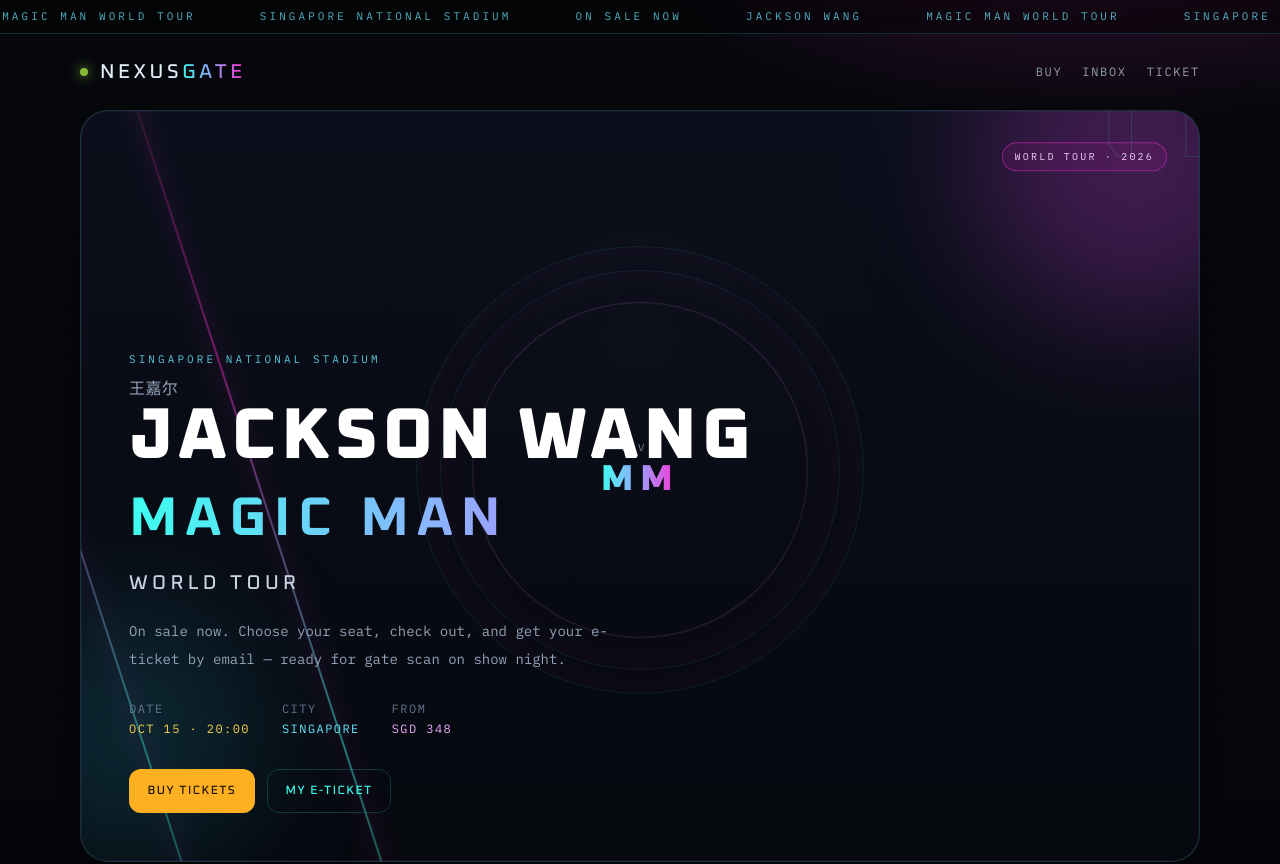
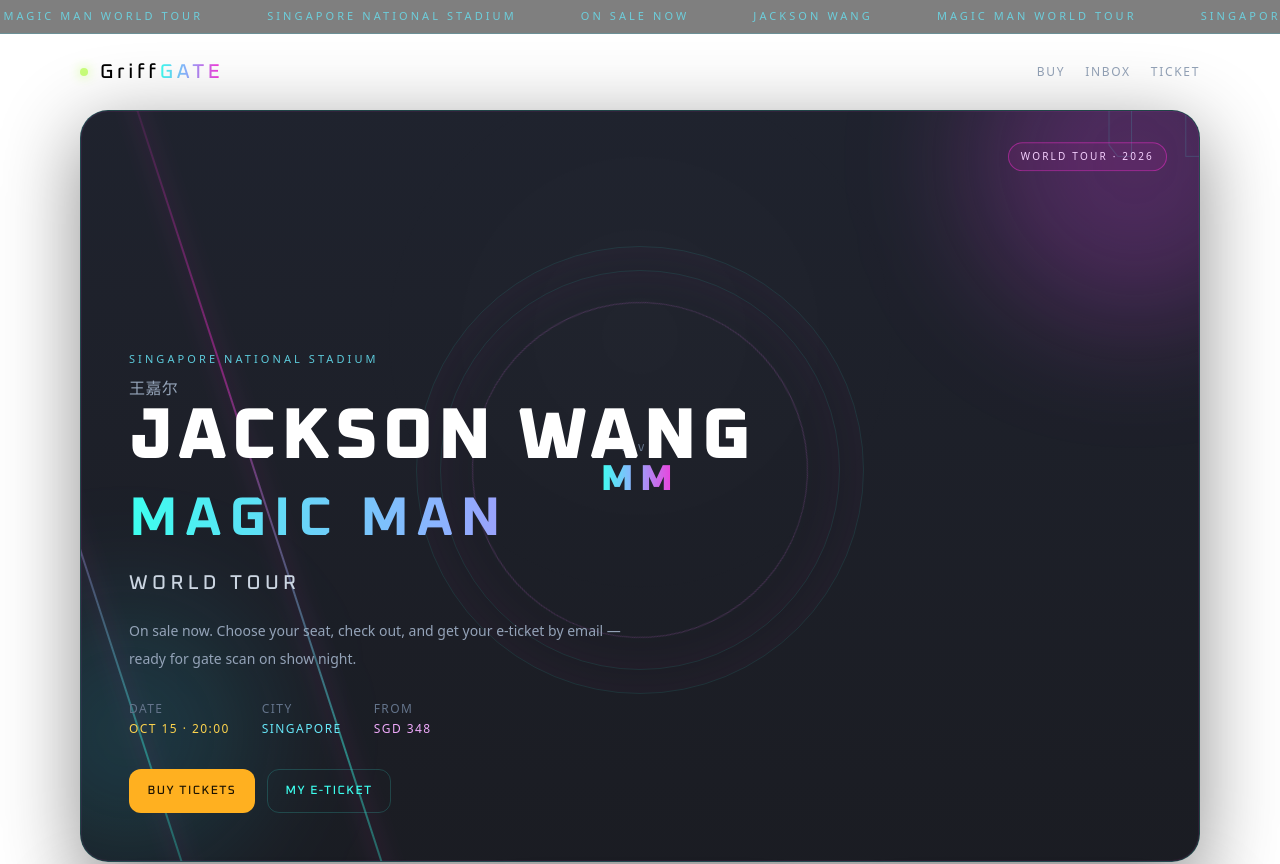
Before and after one commit to suppergriff/Ticketing-demo, a website: page public/index.html in a window 1280 px wide. Shown: the top 864 px of the page. Drawn offline with nearby package versions, Linux system fonts and the light colour scheme.

Commit message:
修改index首页

```diff
--- a/public/index.html
+++ b/public/index.html
@@ -5,14 +5,14 @@
   <meta name="viewport" content="width=device-width, initial-scale=1, viewport-fit=cover" />
   <meta name="theme-color" content="#05060a" />
   <meta name="apple-mobile-web-app-capable" content="yes" />
-  <title>NEXUS GATE · Jackson Wang MAGIC MAN</title>
+  <title>Griff GATE · Jackson Wang MAGIC MAN</title>
   <script src="https://cdn.tailwindcss.com"></script>
   <link rel="preconnect" href="https://fonts.googleapis.com" />
   <link rel="preconnect" href="https://fonts.gstatic.com" crossorigin />
   <link href="https://fonts.googleapis.com/css2?family=IBM+Plex+Mono:wght@400;600&family=Noto+Sans+SC:wght@700;900&family=Oxanium:wght@500;700;800&display=swap" rel="stylesheet" />
   <link rel="stylesheet" href="/theme.css" />
 </head>
-<body class="nexus">
+<body class="Griff">
   <div class="overflow-hidden border-b border-cyan-400/20 bg-black/50 pt-[var(--safe-top)]">
     <div class="marquee-track text-[10px] sm:text-[11px] tracking-[0.28em] uppercase text-cyan-300/75 py-2">
       <span class="px-6 sm:px-8">JACKSON WANG</span>
@@ -29,7 +29,7 @@
   <header class="ui-layer page-pad max-w-6xl mx-auto py-4 sm:py-6 flex items-center justify-between gap-3">
     <a href="/" class="flex items-center gap-2 sm:gap-3 min-w-0">
       <span class="led-dot"></span>
-      <span class="display text-lg sm:text-xl tracking-[0.18em]">NEXUS<span class="holo">GATE</span></span>
+      <span class="display text-lg sm:text-xl tracking-[0.18em]">Griff<span class="holo">GATE</span></span>
     </a>
     <nav class="flex gap-3 sm:gap-5 text-[10px] sm:text-xs tracking-[0.14em] uppercase text-slate-400 overflow-x-auto max-w-[58%] sm:max-w-none">
       <a href="/event.html" class="hover:text-amber-300 shrink-0">Buy</a>
```
Also changed, not shown: README.md.
